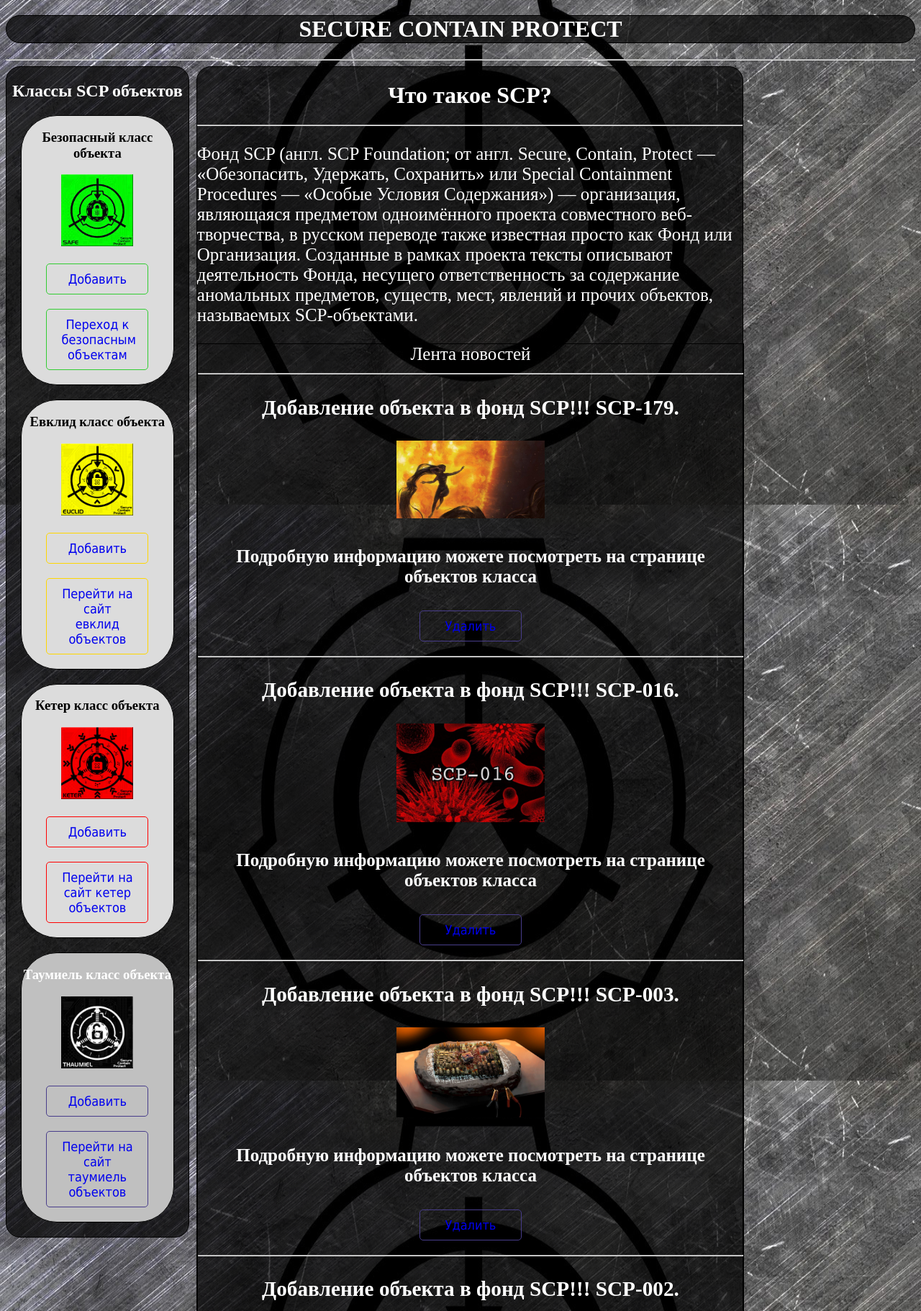
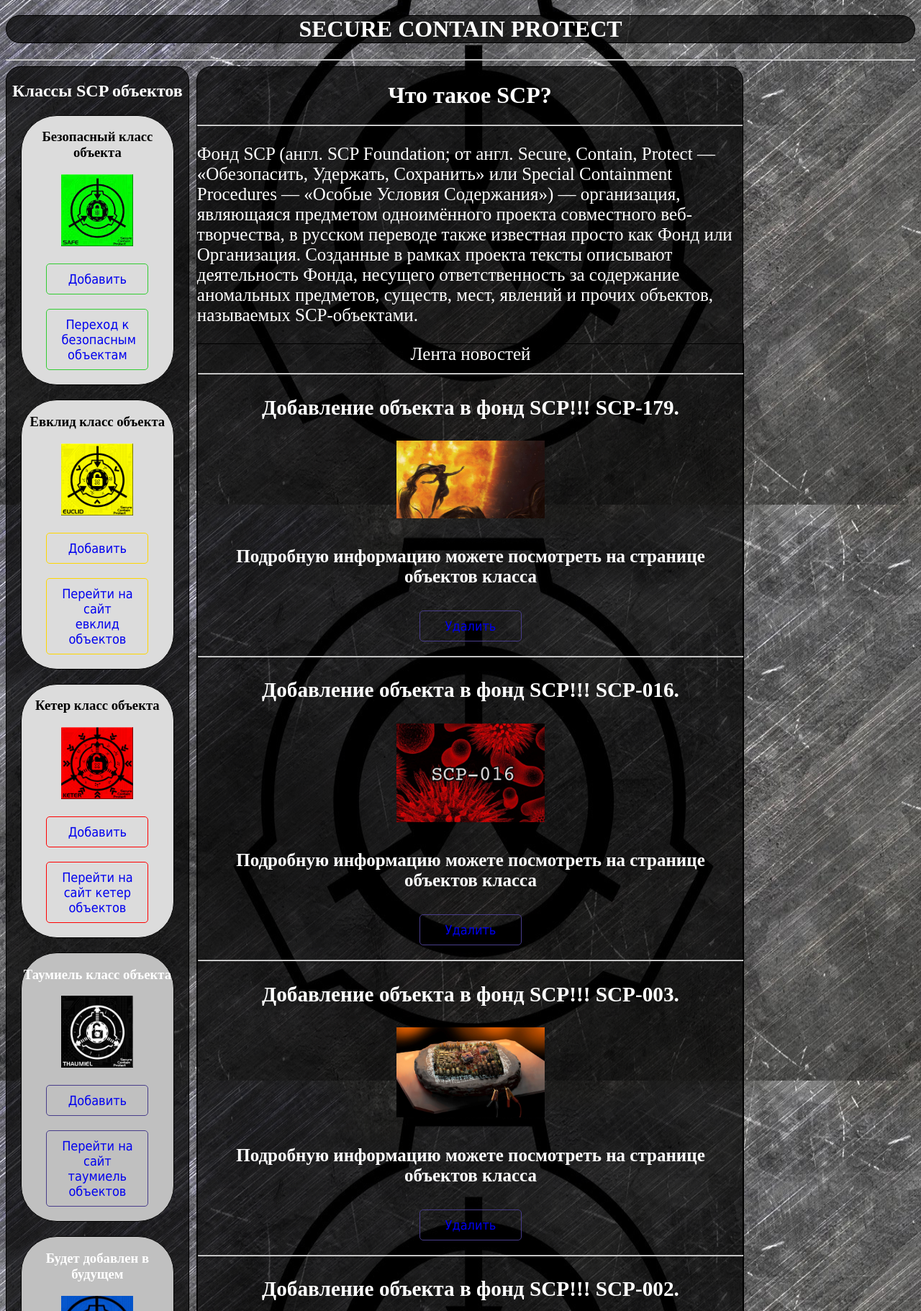
Before and after one commit to Shwarz1Van1Hummer/SCP_MVC2, a Django app: page /news/nscp/ in a window 1280 px wide. Shown: the part 99-1920 px from the top of the page at 72% size. Run offline with Django 3.2, Linux system fonts and the light colour scheme; a user stored in the database is signed in; data comes from the database, SQL or seed files in the repository.

Commit message:
Update#3

```diff
--- a/templates/main_work/profile.html
+++ b/templates/main_work/profile.html
@@ -33,7 +33,7 @@
 <header style="width:100%; height:100%; border: 0px solid black; font-size:30px; margin-left:60px;">Ваш профиль</header>
 
     {% if user.is_authenticated %}
-    <img src="{{ user.profile.image.url }}" style="border-radius: 20px; width:270px; float:left; padding:20px 1% 20px; border-radius:50px;">
+    <div style="border-radius: 20px; width:270px; float:left; padding:20px 1% 20px; border-radius:50px;"></div>
 <div class="main">
     <p style="text-align:center; font-size:45px; margin-bottom:20px;">Индивидуальная лента</p>
     <hr style="width:99%">
@@ -46,7 +46,8 @@
 
 </div>
 
-<div style="padding:1%; border: 1px solid black; width:15%; position:absolute; padding-top:16%; border-radius:50px;">
+<div style="padding:1%; border: 1px solid black; width:15%; position:absolute; padding-top:1%; border-radius:50px; background-color: Silver;">
+    <img src="{{ user.profile.image.url }}" style="border-radius: 20px; width:270px; float:left; padding:20px 1% 20px; border-radius:50px;">
     <h1>Имя:</h1> <h2>{{ user.email }}</h2>
     <img src="/media/main_page/logotip_scp.gif"  style="width:120px;">
     <h2>Баланс : На данный момент недоступно</h2>
--- a/templates/primary/protect.html
+++ b/templates/primary/protect.html
@@ -25,6 +25,7 @@
 
 #block1 {
         margin:20px;
+        margin-top:0px;
         text-align:center;
         border:1px solid black;
         border-radius:50px;
@@ -345,7 +346,11 @@ a.work_safe{
         </div>
         </div>
     </div>
-
+    <div id="block1" style="background-color:#C0C0C0;"><h3 style="color:white">Будет добавлен в будущем</h3>
+    <img src="/media/main_page/special.jpg " class="safe">
+        <br>
+        <span style="font-size:30px;">Специальный класс будет добавлен в будущем вместе с объектами фонда.</span>
+    </div>
 </div>
 
 <div id="window2" style="background: rgba(0, 0, 0, 0.7); border-radius:20px;"><h1 style="text-align:center">Что такое SCP?</h1>
```
Also changed, not shown: media/main_page/special.jpg (added).
